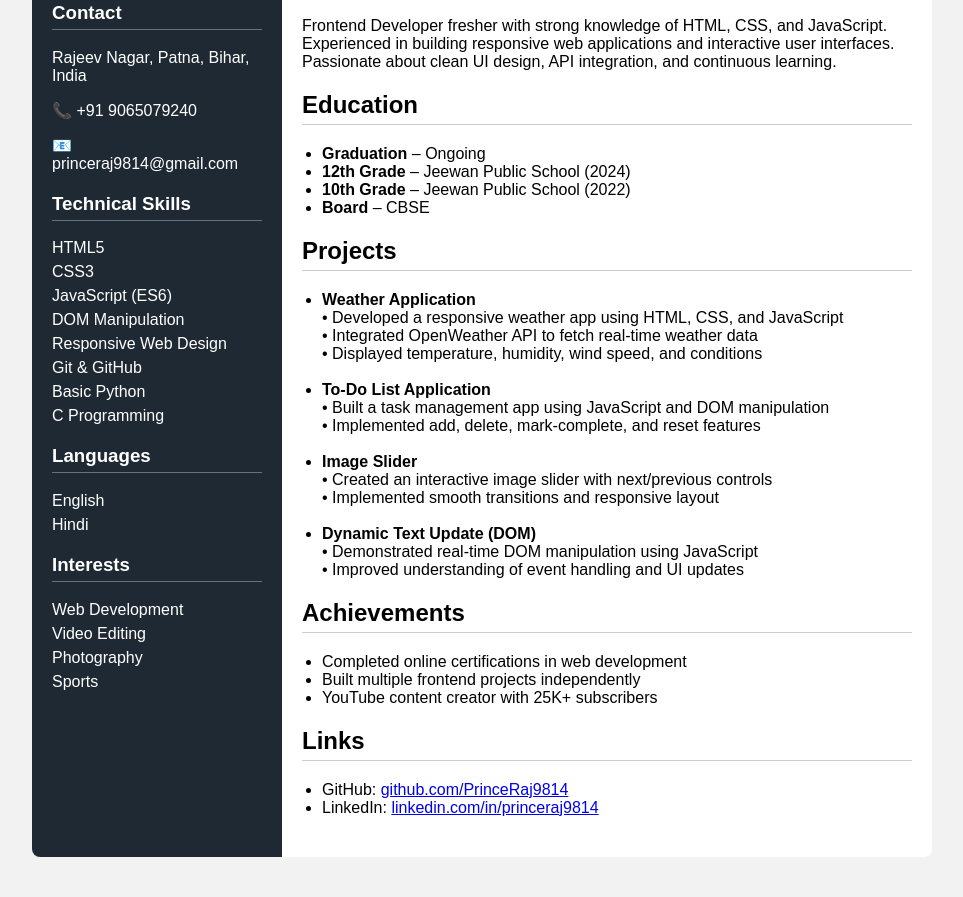
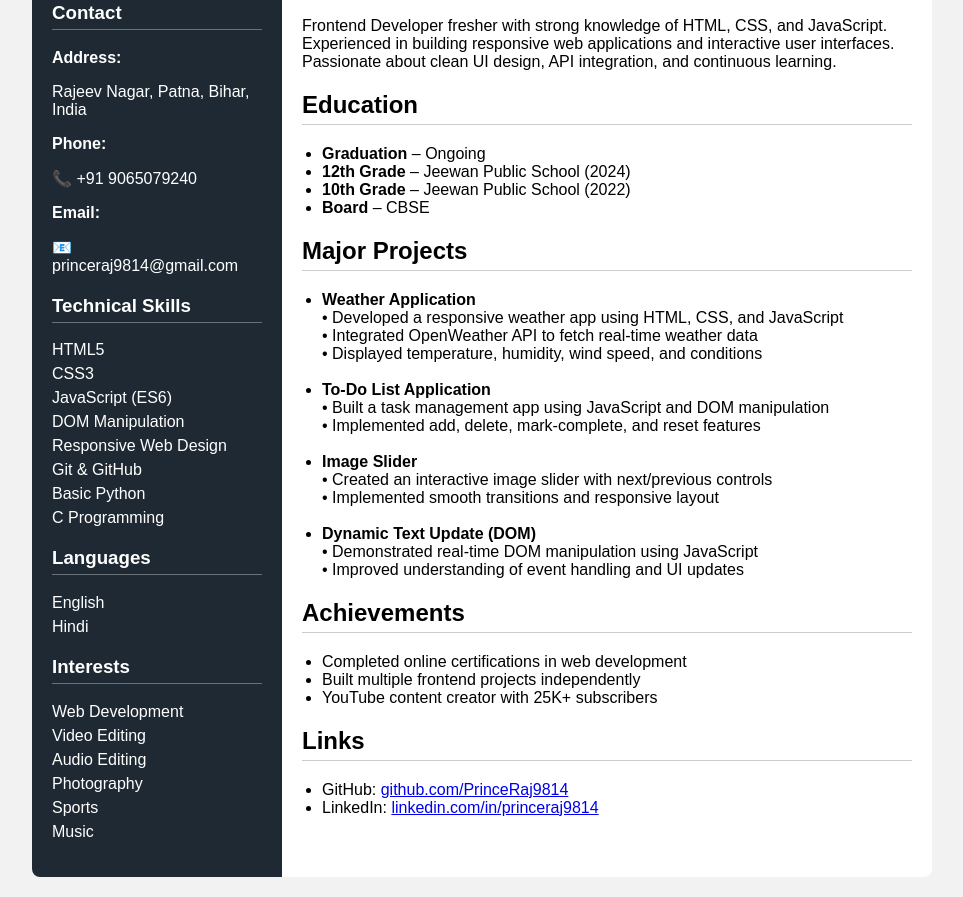
Before and after one commit to PrinceRaj9814/Resume, a plain HTML site: page index.html in a window 1280 px wide. Shown: the part 178-1075 px from the top of the page, without its empty margins (158-1121 px from the left). Drawn offline with Linux system fonts and the light colour scheme.

Commit message:
Revise contact details and update interests list
Updated contact information and interests section.

```diff
--- a/index.html
+++ b/index.html
@@ -95,8 +95,11 @@
         </div>
 
         <h3>Contact</h3>
+        <strong>Address: </strong>
         <p>Rajeev Nagar, Patna, Bihar, India</p>
+        <strong>Phone: </strong>
         <p>📞 +91 9065079240</p>
+        <strong>Email: </strong>
         <p>📧 princeraj9814@gmail.com</p>
 
         <h3>Technical Skills</h3>
@@ -121,8 +124,10 @@
         <ul>
             <li>Web Development</li>
             <li>Video Editing</li>
+            <li>Audio Editing</li>
             <li>Photography</li>
             <li>Sports</li>
+            <li>Music</li>
         </ul>
     </div>
 
@@ -150,7 +155,7 @@
         </div>
 
         <div class="section">
-            <h2>Projects</h2>
+            <h2>Major Projects</h2>
             <ul>
                 <li>
                     <strong>Weather Application</strong><br>
```
